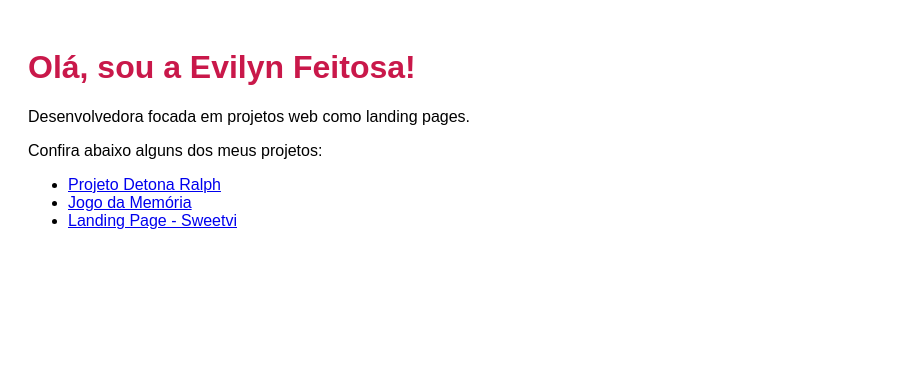
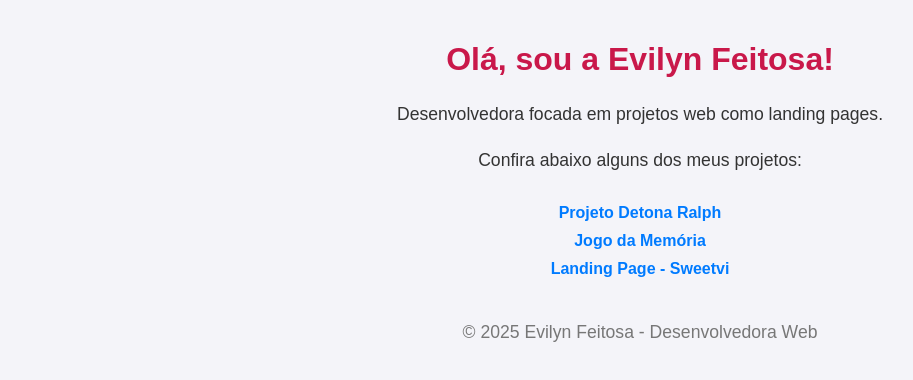
Before and after one commit to itgirlhightech/itgirlhightech.github.io, a plain HTML site: page index.html in a window 1280 px wide. Shown: the whole page, without its empty margins (0-913 px from the left). Drawn offline with Linux system fonts and the light colour scheme.

Commit message:
add style

```diff
--- a/index.html
+++ b/index.html
@@ -3,11 +3,8 @@
 <head>
   <meta charset="UTF-8" />
   <meta name="viewport" content="width=device-width, initial-scale=1.0"/>
-  <title>Portfólio - Evilyn Feitosa </title>
-  <style>
-    body { font-family: sans-serif; padding: 20px; }
-    h1 { color: #c9184a; }
-  </style>
+  <title>Portfólio - Evilyn Feitosa</title>
+  <link rel="stylesheet" type="text/css" href="style.css">
 </head>
 <body>
   <h1>Olá, sou a Evilyn Feitosa!</h1>
@@ -17,7 +14,11 @@
   <ul>
     <li><a href="https://github.com/itgirlhightech/DetonaRalph" target="_blank">Projeto Detona Ralph</a></li>
     <li><a href="https://github.com/itgirlhightech/MemoryGame" target="_blank">Jogo da Memória</a></li>
-    <li><a href="https://sweetevi-landingpage-350d1b.netlify.app/" target="_blank">Landing Page - Sweetvi </a></li>
+    <li><a href="https://sweetevi-landingpage-350d1b.netlify.app/" target="_blank">Landing Page - Sweetvi</a></li>
   </ul>
+
+  <footer>
+    <p>© 2025 Evilyn Feitosa - Desenvolvedora Web</p>
+  </footer>
 </body>
 </html>
--- /dev/null
+++ b/style.css
@@ -0,0 +1,41 @@
+
+    body {
+      font-family: 'Arial', sans-serif;
+      background-color: #f4f4f9;
+      margin: 0;
+      padding: 20px;
+      color: #333;
+    }
+    h1 {
+      color: #c9184a;
+      text-align: center;
+    }
+    p {
+      font-size: 1.1rem;
+      line-height: 1.6;
+      text-align: center;
+    }
+    ul {
+      list-style-type: none;
+      padding: 0;
+      margin: 30px 0;
+      text-align: center;
+    }
+    li {
+      margin: 10px 0;
+    }
+    a {
+      color: #007BFF;
+      text-decoration: none;
+      font-weight: bold;
+      transition: color 0.3s;
+    }
+    a:hover {
+      color: #c9184a;
+    }
+    footer {
+      text-align: center;
+      margin-top: 40px;
+      font-size: 0.9rem;
+      color: #777;
+    }
```
